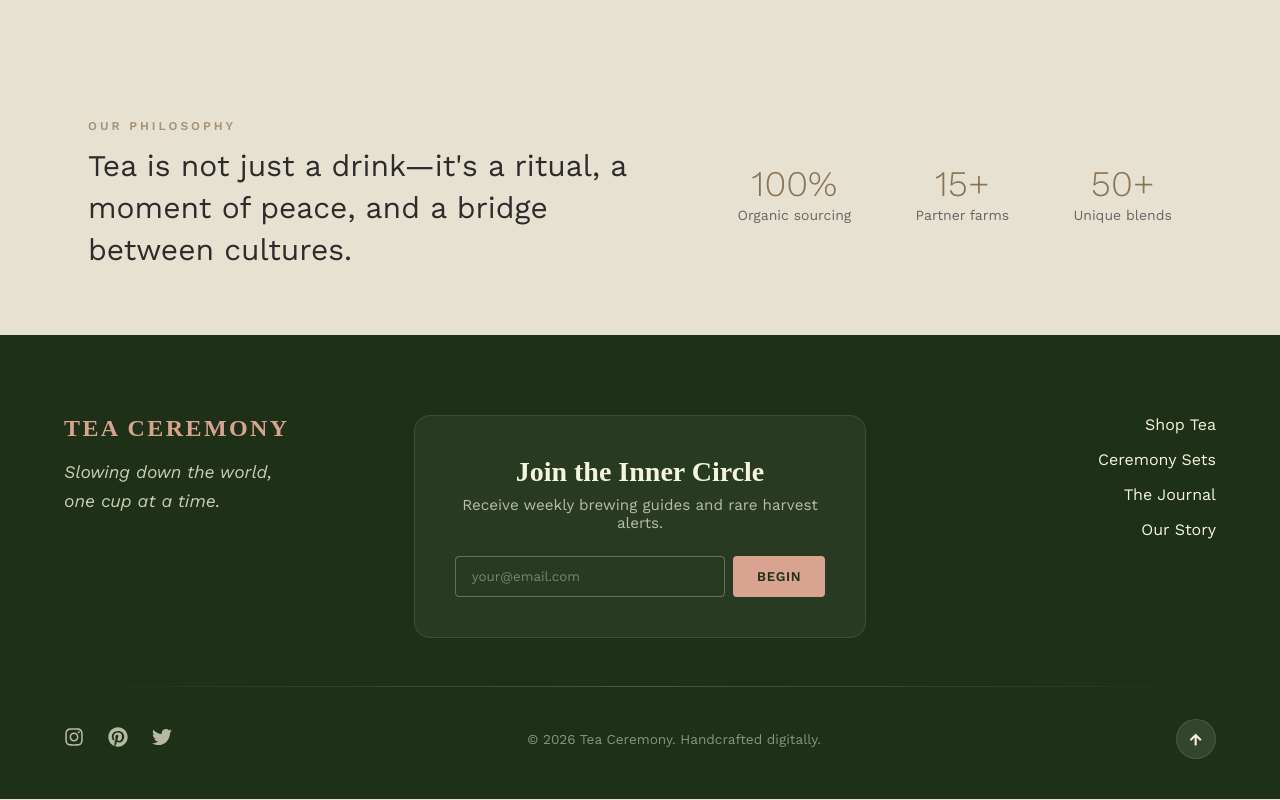
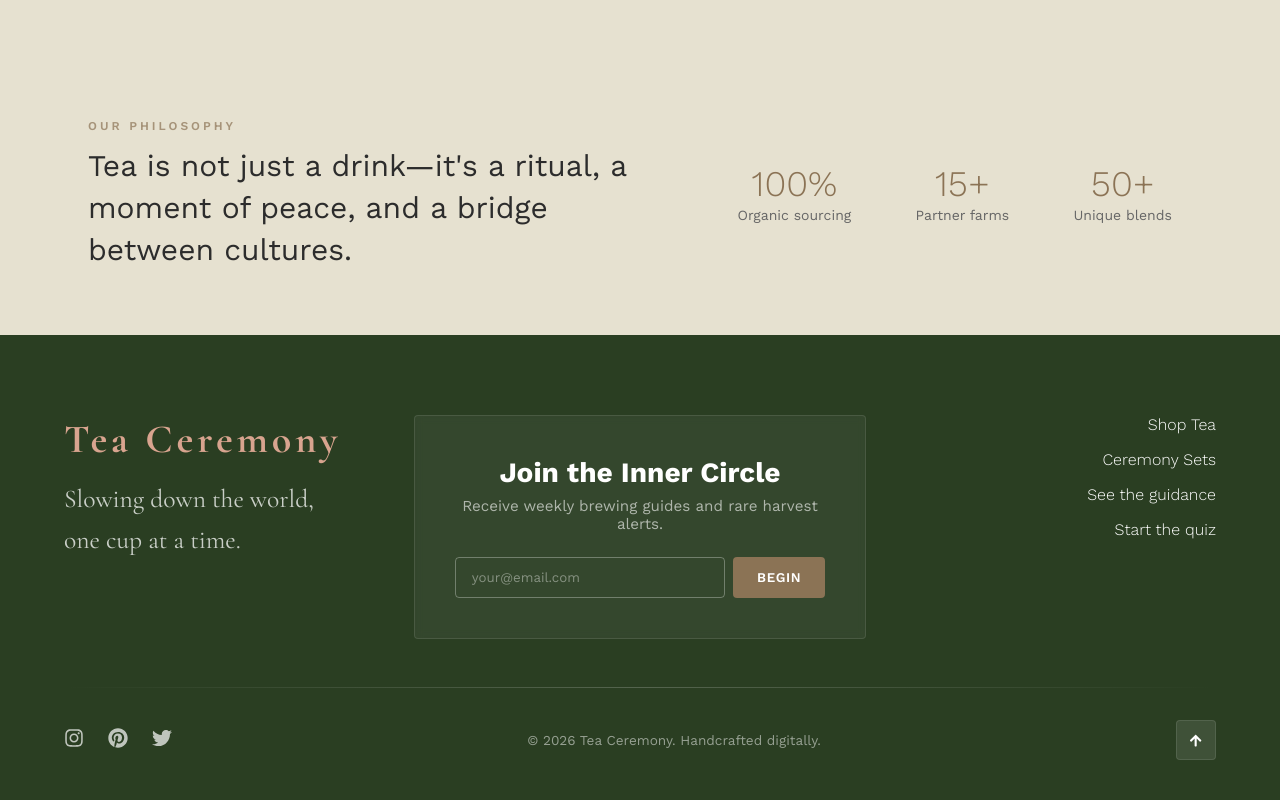
Before and after one commit to dudychvo/tea, a React (Vite) app: page / in a window 1280 px wide. Shown: the part 2771-3571 px from the top of the page. Built offline with nearby package versions, Linux system fonts and the light colour scheme.

Commit message:
update footer component

```diff
--- a/src/components/Footer/Footer.module.scss
+++ b/src/components/Footer/Footer.module.scss
@@ -1,17 +1,10 @@
-// Variables (adjust to match your global variables)
-$tea-green-dark: #1e3018; // Deep forest green
-$tea-green-light: #4a7043; // Bamboo green
-$cream: #f5f5dc; // Pale cream
-$gold-accent: #d8a48f; // Warm earth/gold
-$font-serif: 'Playfair Display', serif;
-$font-sans: 'Inter', sans-serif;
+@use '../../variables/colours';
+@use '../../variables/fonts';
 
 .footer {
   position: relative;
-  background-color: $tea-green-dark;
-  color: $cream;
-  font-family: $font-sans;
-}
+  background-color: colours.$footer-bg;
+  color: white;
 
   .container {
     max-width: 1200px;
@@ -19,9 +12,7 @@ $font-sans: 'Inter', sans-serif;
     padding: 80px 24px 40px;
     position: relative;
     z-index: 1;
-}
 
-/* --- Top Section Layout --- */
     .topSection {
       display: grid;
       grid-template-columns: 1fr;
@@ -34,30 +25,29 @@ $font-sans: 'Inter', sans-serif;
         text-align: left;
         align-items: start;
       }
-}
 
       .brandColumn {
         .logo {
-    font-family: $font-serif;
-    font-size: 1.5rem;
+          font-size: 2.5rem;
           letter-spacing: 0.1em;
           margin-bottom: 1rem;
-    color: $gold-accent;
+          color: colours.$f-title;
+          font-family: fonts.$secondary;
         }
 
         .mission {
-    font-size: 1.1rem;
+          font-size: 1.6rem;
           line-height: 1.6;
-    opacity: 0.8;
-    font-style: italic;
+          opacity: 0.75;
+          font-family: fonts.$secondary;
         }
       }
 
       .newsletterCard {
-  background: rgba(255, 255, 255, 0.05); // Glassmorphism effect
+        background: rgba(255, 255, 255, 0.05);
         border: 1px solid rgba(255, 255, 255, 0.1);
         padding: 2.5rem;
-  border-radius: 16px;
+        border-radius: 4px;
         text-align: center;
         backdrop-filter: blur(4px);
         transform: translateY(0);
@@ -71,17 +61,14 @@ $font-sans: 'Inter', sans-serif;
         }
 
         h3 {
-    font-family: $font-serif;
           font-size: 1.75rem;
           margin-bottom: 0.5rem;
-    color: $cream;
         }
 
         p {
           margin-bottom: 1.5rem;
           font-size: 0.95rem;
-    opacity: 0.7;
-  }
+          opacity: 0.6;
         }
 
         .inputGroup {
@@ -89,27 +76,27 @@ $font-sans: 'Inter', sans-serif;
           gap: 0.5rem;
 
           input {
+            color: white;
             flex: 1;
             background: transparent;
-    border: 1px solid rgba($cream, 0.3);
+            border: 1px solid rgba(white, 0.3);
             border-radius: 4px;
             padding: 0.75rem 1rem;
-    color: $cream;
             outline: none;
             transition: border-color 0.2s;
 
             &::placeholder {
-      color: rgba($cream, 0.4);
+              color: rgba(white, 0.4);
             }
 
             &:focus {
-      border-color: $gold-accent;
+              border-color: white;
             }
           }
 
           button {
-    background: $gold-accent;
-    color: $tea-green-dark;
+            background: colours.$f-btn-start;
+            color: white;
             border: none;
             padding: 0 1.5rem;
             border-radius: 4px;
@@ -120,7 +107,8 @@ $font-sans: 'Inter', sans-serif;
             transition: background 0.2s;
 
             &:hover {
-      background: lighten($gold-accent, 10%);
+              background: colours.$f-btn-end;
+            }
           }
         }
       }
@@ -138,29 +126,29 @@ $font-sans: 'Inter', sans-serif;
             margin-bottom: 1rem;
 
             a {
-        color: $cream;
               text-decoration: none;
               font-size: 1rem;
               position: relative;
               transition: color 0.2s;
+              font-weight: 300;
 
-        // Cool left-to-right underline hover (reused from your nav!)
               &::after {
                 content: '';
                 position: absolute;
                 width: 0;
                 height: 1px;
                 bottom: -2px;
-          right: 0; // Starts from right
-          background-color: $gold-accent;
+                right: 0;
+                background-color: colours.$link-hover;
                 transition: width 0.3s ease;
               }
 
               &:hover {
-          color: $gold-accent;
+                color: colours.$link-hover;
                 &::after {
                   width: 100%;
-            left: 0; // Ends at left
+                  left: 0;
+                }
               }
             }
           }
@@ -173,13 +161,12 @@ $font-sans: 'Inter', sans-serif;
       background: linear-gradient(
         90deg,
         transparent,
-    rgba($cream, 0.2),
+        rgba(white, 0.2),
         transparent
       );
       margin: 3rem 0 2rem;
     }
 
-/* --- Bottom Section --- */
     .bottomSection {
       display: flex;
       flex-direction: column;
@@ -190,14 +177,12 @@ $font-sans: 'Inter', sans-serif;
         flex-direction: row;
         justify-content: space-between;
       }
-}
 
       .socials {
         display: flex;
         gap: 1.5rem;
 
         a {
-    color: $cream;
           font-size: 1.25rem;
           opacity: 0.7;
           transition: all 0.2s;
@@ -205,7 +190,7 @@ $font-sans: 'Inter', sans-serif;
           &:hover {
             opacity: 1;
             transform: translateY(-2px);
-      color: $gold-accent;
+            color: colours.$link-hover;
           }
         }
       }
@@ -218,10 +203,10 @@ $font-sans: 'Inter', sans-serif;
       .backToTop {
         background: rgba(255, 255, 255, 0.1);
         border: 1px solid rgba(255, 255, 255, 0.1);
-  color: $cream;
+        color: white;
         width: 40px;
         height: 40px;
-  border-radius: 50%;
+        border-radius: 4px;
         cursor: pointer;
         display: flex;
         align-items: center;
@@ -229,8 +214,11 @@ $font-sans: 'Inter', sans-serif;
         transition: all 0.3s ease;
 
         &:hover {
-    background: $gold-accent;
-    color: $tea-green-dark;
+          background: colours.$link-hover;
+          color: colours.$footer-bg;
           transform: translateY(-3px);
         }
       }
+    }
+  }
+}
--- a/src/components/Footer/Footer.tsx
+++ b/src/components/Footer/Footer.tsx
@@ -1,5 +1,6 @@
 import { useState } from 'react';
 import { FaInstagram, FaTwitter, FaPinterest, FaArrowUp } from 'react-icons/fa';
+
 import styles from './Footer.module.scss';
 
 export const Footer = () => {
@@ -11,7 +12,7 @@ export const Footer = () => {
 
   const handleSubscribe = (e: React.FormEvent) => {
     e.preventDefault();
-    // Add subscription logic here
+    //TODO: Subscription logic
     console.log('Subscribed:', email);
     setEmail('');
   };
@@ -21,7 +22,7 @@ export const Footer = () => {
       <div className={styles.container}>
         <div className={styles.topSection}>
           <div className={styles.brandColumn}>
-            <h2 className={styles.logo}>TEA CEREMONY</h2>
+            <h2 className={styles.logo}>Tea Ceremony</h2>
             <p className={styles.mission}>
               Slowing down the world, <br />
               one cup at a time.
@@ -53,10 +54,10 @@ export const Footer = () => {
                 <a href='#ceremony'>Ceremony Sets</a>
               </li>
               <li>
-                <a href='#journal'>The Journal</a>
+                <a href='#journal'>See the guidance</a>
               </li>
               <li>
-                <a href='#about'>Our Story</a>
+                <a href='#about'>Start the quiz</a>
               </li>
             </ul>
           </div>
```
Lines whose indentation alone changed are shown as unchanged.
